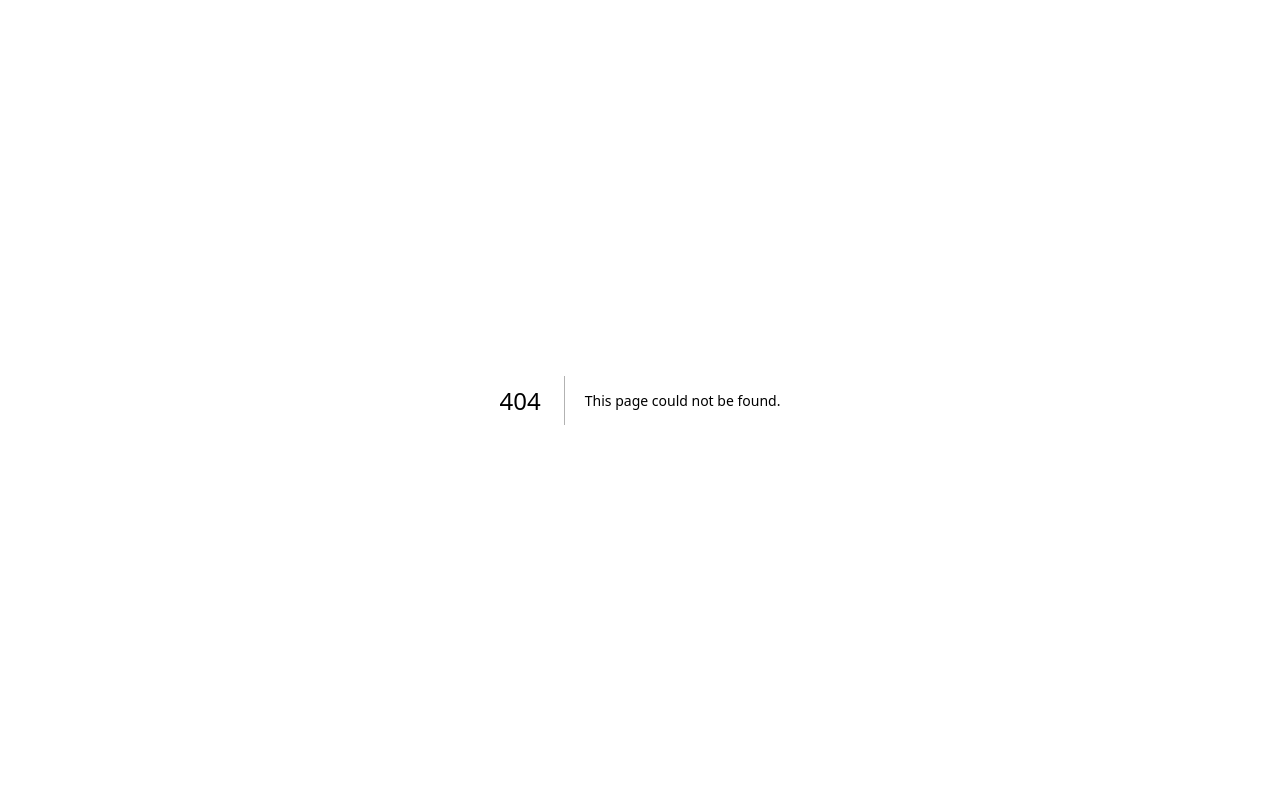
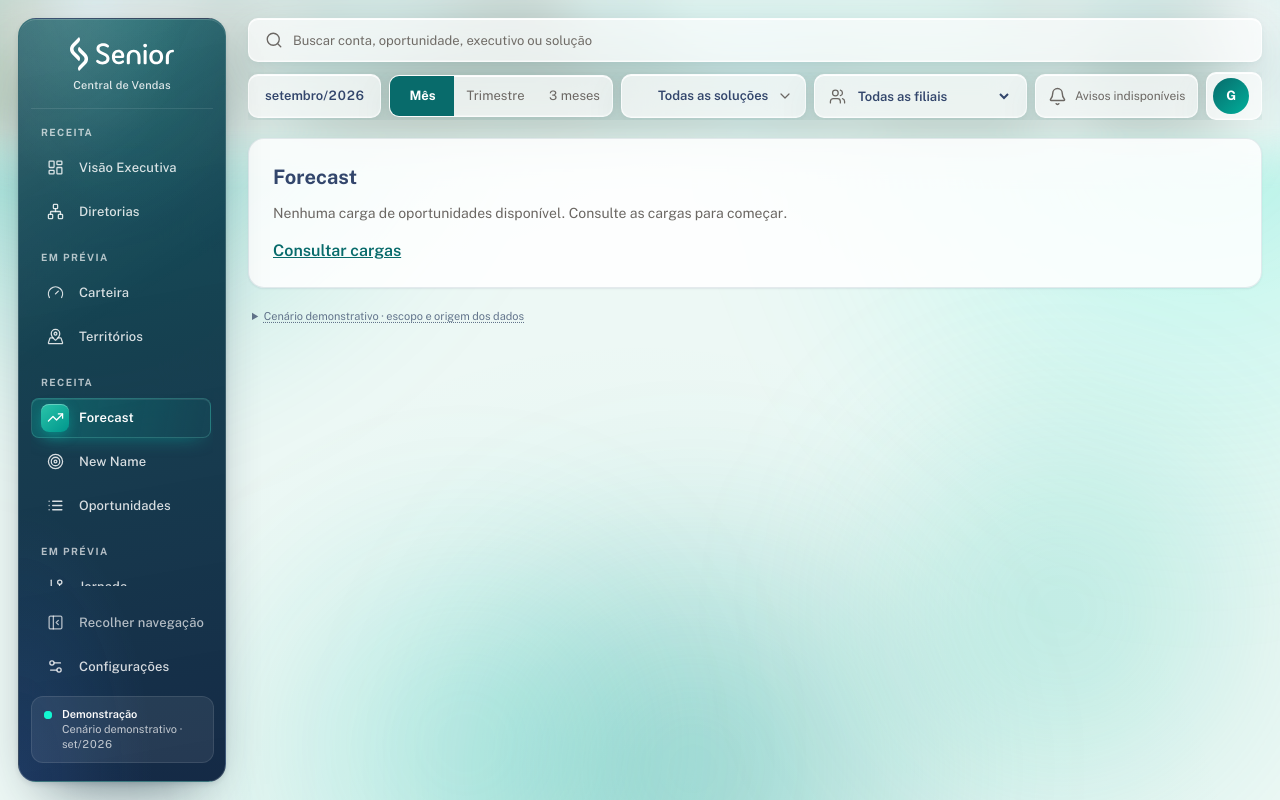
Before and after one commit to brunolimaff-jpg/central-receita, a Next.js app: page /forecast in a window 1280 px wide. Before the commit this address had no page. Built offline with nearby package versions, Linux system fonts and the light colour scheme.

Commit message:
feat: cria rota e resumo corporativo do Forecast

```diff
--- a/next.config.ts
+++ b/next.config.ts
@@ -3,6 +3,7 @@ import path from 'node:path';
 
 const nextConfig: NextConfig = {
   output: "export",
+  trailingSlash: true,
   images: { unoptimized: true },
   devIndicators: false,
   reactStrictMode: false,
--- /dev/null
+++ b/src/app/forecast/page.tsx
@@ -0,0 +1,10 @@
+import { Suspense } from 'react'
+import { CommercialV3App } from '@/features/comercial-v3/commercial-v3-app'
+
+export default function Page() {
+  return (
+    <Suspense fallback={<div role="status">Carregando Forecast…</div>}>
+      <CommercialV3App fixedView="forecast" />
+    </Suspense>
+  )
+}
--- a/src/app/page.tsx
+++ b/src/app/page.tsx
@@ -5,7 +5,7 @@ import { CommercialV3App } from '@/features/comercial-v3/commercial-v3-app'
  * A raiz `/` passa a ser apenas a composição da Visão Comercial V3
  * (plano Task 3 Step 1, l.299-301): o legado permanece no repositório, mas
  * deixa de ser importado aqui. Toda a experiência vive em
- * `src/features/comercial-v3` e navega por query string, sem rota nova.
+ * `src/features/comercial-v3`; o Forecast tem rota própria.
  */
 export default function Page() {
   return (
--- a/src/features/comercial-v3/commercial-v3-app.tsx
+++ b/src/features/comercial-v3/commercial-v3-app.tsx
@@ -6,7 +6,7 @@ import Link from 'next/link'
 import { CommercialShell } from './components/commercial-shell'
 import { TelaBloqueio } from './components/tela-bloqueio'
 import { CHAVE_BLOQUEIO, estaLiberado } from './tela-bloqueio'
-import { buildCommercialHref, commercialReturnHref, parseCommercialContext } from './context'
+import { buildCommercialHref, commercialReturnHref, destinoForecastLegado, parseCommercialContext } from './context'
 import { selectOpportunityLife } from './opportunity-life'
 import { mesCurto } from './mock-data'
 import { TEST_SNAPSHOT as COMMERCIAL_SNAPSHOT, REAL_BRANCH_NAMES, realBranches } from './test-data'
@@ -37,6 +37,8 @@ import { estadoDaHome } from './central-vendas-mrr'
 import { filtrosMensaisDaHome } from './home-raio-x'
 import { ExecutivePage } from './screens/executive-page'
 import { ImportedForecastScreen } from './screens/import-forecast-screen'
+import { ResumoForecast } from './components/resumo-forecast'
+import { criarResumoForecast } from './forecast-screen-model'
 import { PipelineSection } from './components/pipeline-section'
 import { JourneyScreen } from './screens/journey-screen'
 import { NewNameScreen } from './screens/new-name-screen'
@@ -63,7 +65,7 @@ import {
 /** Telas que compõem a página corrida com a carga real (sem demo=1). */
 const PAGINA_CORRIDA: CommercialView[] = ['home', 'new-name']
 
-export function CommercialV3App() {
+export function CommercialV3App({ fixedView }: { fixedView?: CommercialView } = {}) {
   const router = useRouter()
   const searchParams = useSearchParams()
   const [importDraft, setImportDraft] = useState<ImportDraft | null>(null)
@@ -134,17 +136,22 @@ export function CommercialV3App() {
   }, [])
 
   const consulta = searchParams.toString()
-  const contexto = useMemo(() => parseCommercialContext(new URLSearchParams(consulta)), [consulta])
+  const contexto = useMemo(() => ({ ...parseCommercialContext(new URLSearchParams(consulta)), ...(fixedView ? { view: fixedView } : {}) }), [consulta, fixedView])
+  useEffect(() => {
+    const destino = destinoForecastLegado(new URLSearchParams(consulta))
+    if (!fixedView && destino) router.replace(destino)
+  }, [consulta, fixedView, router])
   const { view, period, solution, branch, from, opportunityId, no: idNo, territorio } = contexto
   /*
    * `?demo=1` existe para revisar o cenário fictício em desenvolvimento. Na
    * publicação, o painel mostra somente a carga confirmada: aceitar o parâmetro
    * ali expunha dados de demonstração no endereço do diretor.
    */
-  const demoRequested = !visualPreviewEnabled && !sharedImportEnabled && searchParams.get('demo') === '1'
+  const demoRequested = process.env.NODE_ENV === 'development' && !visualPreviewEnabled && !sharedImportEnabled && searchParams.get('demo') === '1'
   const sourceView = view === 'forecast' || view === 'new-name' || view === 'opportunities'
   const oportunidadesImportadas = !demoRequested ? importDraft?.opportunities : null
   const referenciaOportunidades = oportunidadesImportadas?.referenceDate ?? importDraft?.orders?.referenceDate ?? ''
+  const resumoForecast = useMemo(() => criarResumoForecast({ batch: oportunidadesImportadas ?? null, referenceDate: referenciaOportunidades, carregando: importLoading, erro: importError }), [oportunidadesImportadas, referenciaOportunidades, importLoading, importError])
   // Página corrida: Visão Executiva e New Name numa rolagem só, com a carga real.
   // Com demo=1 cada tela volta ao cenário demonstrativo; a Visão Executiva (home) segue como antes.
   const executiveView = view === 'home' || (PAGINA_CORRIDA.includes(view) && !demoRequested)
@@ -259,18 +266,19 @@ export function CommercialV3App() {
           ...(destino === view && from ? { from } : {}),
           // Sair de Territórios para outra tela leva o território aberto, para o retorno cair no mesmo nível.
           ...(destino !== 'territorios' && contexto.territorio ? { territorio: contexto.territorio } : {}),
-          ...(destino === 'opportunity' && view !== 'opportunity' ? { returnTo: `/?${consulta}` } : {}),
+          ...(destino === 'opportunity' && view !== 'opportunity' ? { returnTo: `${fixedView === 'forecast' ? '/forecast' : '/'}?${consulta}` } : {}),
           ...extra,
         },
       )
-      const params = new URLSearchParams(destination.slice(2))
+      const [caminho, consultaDestino] = destination.split('?')
+      const params = new URLSearchParams(consultaDestino)
       const current = new URLSearchParams(consulta)
       for (const key of ['importMonth', 'importRepresentative', 'importUnit', 'demo']) {
         if (current.has(key)) params.set(key, current.get(key)!)
       }
-      return `/?${params.toString()}`
+      return `${caminho}?${params.toString()}`
     },
-    [period, solution, branch, query, busca, movement, view, from, contexto, consulta],
+    [period, solution, branch, query, busca, movement, view, from, contexto, consulta, fixedView],
   )
 
   const movementHref = useCallback(
@@ -371,7 +379,7 @@ export function CommercialV3App() {
       dataCarga={cargaNaPagina ? dataCarga : null}
     >
       {visualPreviewEnabled && <p role="status" className="mb-3 inline-flex rounded-full bg-white/70 px-3 py-1 text-[12px] text-ink-muted">Homologação · dados fictícios</p>}
-      {sharedImportEnabled && view !== 'config' && view !== 'territorios' && !executiveView && !(sourceView && oportunidadesImportadas) && <div className="mb-4 flex flex-wrap items-center justify-between gap-3 rounded-xl border border-[#dfe8ef] bg-white px-4 py-3 text-sm text-[#33466c]">
+      {sharedImportEnabled && view !== 'forecast' && view !== 'config' && view !== 'territorios' && !executiveView && !(sourceView && oportunidadesImportadas) && <div className="mb-4 flex flex-wrap items-center justify-between gap-3 rounded-xl border border-[#dfe8ef] bg-white px-4 py-3 text-sm text-[#33466c]">
         <p><strong>Cenário demonstrativo.</strong> As cargas CSV/XLSX são consultadas em Forecast e New Name. Esta visão usa o cenário fixo, com agregados por filial identificados na tela.</p>
         <Link href={nav.href('config')} className="font-semibold text-[#086b6b] underline">Consultar cargas</Link>
       </div>}
@@ -405,7 +413,7 @@ export function CommercialV3App() {
         <SystemScreen model={home} filiaisReais={!visualPreviewEnabled && period === 'month'} nav={nav} />
       )}
 
-      {importError && view !== 'config' && <section className="rounded-xl border border-[#dfe8ef] bg-white p-6 text-sm text-[#33466c]">
+      {importError && view !== 'config' && view !== 'forecast' && <section className="rounded-xl border border-[#dfe8ef] bg-white p-6 text-sm text-[#33466c]">
         <p role="alert">{importError}</p>
         <div className="mt-4 flex flex-wrap gap-4">
           <button className="font-semibold underline" onClick={() => window.location.reload()}>Tentar novamente</button>
@@ -413,15 +421,16 @@ export function CommercialV3App() {
         </div>
       </section>}
       {sourceView && demoRequested && <Link href={nav.href(view).replace(/&demo=1(?:&|$)/, '&').replace(/&$/, '')} className="mb-4 inline-block text-sm font-semibold text-[#086b6b] underline">Voltar aos dados compartilhados</Link>}
-      {view === 'forecast' && oportunidadesImportadas && (
-        <ImportedForecastScreen batch={oportunidadesImportadas} previousBatch={previousImportDraft?.opportunities ?? null} referenceDate={referenciaOportunidades} />
+      {view === 'forecast' && !demoRequested && <ResumoForecast modelo={resumoForecast} consultarHref={nav.href('config')} />}
+      {view === 'forecast' && oportunidadesImportadas && 'resultado' in resumoForecast && (
+        <ImportedForecastScreen batch={oportunidadesImportadas} previousBatch={previousImportDraft?.opportunities ?? null} referenceDate={referenciaOportunidades} movement={movement} />
       )}
 
-      {(view === 'forecast' || view === 'opportunities') && oportunidadesImportadas && (
+      {(view === 'forecast' || view === 'opportunities') && oportunidadesImportadas && (view !== 'forecast' || 'resultado' in resumoForecast) && (
         <PipelineSection records={oportunidadesImportadas.records} previousRecords={previousImportDraft?.opportunities?.records ?? null} referenceDate={referenciaOportunidades} />
       )}
 
-      {view === 'forecast' && !oportunidadesImportadas && (
+      {view === 'forecast' && demoRequested && (
         <ForecastScreen
           model={forecast}
           meta={home.kpis.find((kpi) => kpi.key === 'meta')?.value ?? 0}
--- a/src/features/comercial-v3/components/forecast-towers-panel.tsx
+++ b/src/features/comercial-v3/components/forecast-towers-panel.tsx
@@ -71,8 +71,8 @@ export function ForecastTowersPanel({ modo, previstos, ganhos, periodo }: {
   const horizontais = agruparPor(previstos, ganhos, horizontalOuSem, HORIZONTAIS)
   return (
     <Panel
-      titulo={modo === 'agora' ? 'Forecast por filial' : 'Forecast por torre · 2027'}
-      subtitulo={`Previsto e ganhos ${periodo}.`}
+      titulo={modo === 'agora' ? 'Forecast estimado por filial' : 'Forecast estimado por torre · 2027'}
+      subtitulo={`Forecast estimado e ganhos ${periodo}.`}
       acao={<InfoTip texto={modo === 'agora'
         ? 'Filial é a unidade (representante) de cada oportunidade na carga.'
         : 'A torre vem das colunas produto, módulo e modalidade. Segmento: Demais Segmentos, Agronegócio, Construção ou Indústria. Horizontal: ERP (+ Senior Capital), HCM (+ GRS e Wiipo) ou Logística. As duas leituras somam o mesmo previsto.'} />}
--- /dev/null
+++ b/src/features/comercial-v3/components/resumo-forecast.tsx
@@ -0,0 +1,37 @@
+import Link from 'next/link'
+import type { ResumoForecastModel } from '../forecast-screen-model'
+import { SeloOrigem } from './home-resultado'
+
+const moeda = (valor: number | null) => valor === null ? 'Indisponível' : valor.toLocaleString('pt-BR', { style: 'currency', currency: 'BRL' })
+
+export function ResumoForecast({ modelo, consultarHref }: { modelo: ResumoForecastModel; consultarHref: string }) {
+  if (!('resultado' in modelo)) return (
+    <section className="revenue-panel mb-5 p-6" aria-label="Forecast">
+      <h1 className="text-xl font-bold text-ink">Forecast</h1>
+      <p className="mt-3 text-sm text-ink-muted" role={modelo.estado === 'erro' ? 'alert' : 'status'}>{modelo.mensagem}</p>
+      {modelo.estado !== 'carregando' && <Link href={consultarHref} className="mt-4 inline-block font-semibold text-brand-escuro underline">Consultar cargas</Link>}
+    </section>
+  )
+  const { corporativo, estimado } = modelo.resultado
+  return (
+    <section className="revenue-panel mb-5 space-y-5 p-6" aria-label="Forecast da competência">
+      <h1 className="text-xl font-bold text-ink">Forecast</h1>
+      <SeloOrigem selo={modelo.selo} />
+      <div className="grid gap-5 lg:grid-cols-2">
+        <article className="rounded-xl border border-line p-4">
+          <h2 className="text-sm font-semibold text-ink">Forecast corporativo (4 critérios)</h2>
+          <p className="mt-2 text-2xl font-bold text-ink">{corporativo.estado === 'valido' ? moeda(corporativo.valor) : 'Indisponível'}</p>
+          {corporativo.estado !== 'valido' && <p className="mt-2 text-sm text-ink-muted">{corporativo.motivo}</p>}
+        </article>
+        <article className="rounded-xl border border-line p-4">
+          <h2 className="text-sm font-semibold text-ink">{estimado.rotulo}</h2>
+          <p className="mt-2 text-2xl font-bold text-ink">{moeda(estimado.valor)}</p>
+          <p className="mt-2 text-sm text-ink-muted">{estimado.quantidade} oportunidades · Estimativa, não é o Forecast corporativo.</p>
+          {estimado.aviso && <p className="mt-2 text-sm text-dado-atencao"><span className="revenue-pill">Degradado</span> {estimado.aviso}</p>}
+          {estimado.semProbabilidade > 0 && <p className="mt-2 text-sm text-ink-muted">Sem probabilidade: {estimado.semProbabilidade} oportunidades.</p>}
+          {estimado.semValor > 0 && <p className="mt-2 text-sm text-ink-muted">Sem valor previsto: {estimado.semValor} oportunidades. {estimado.motivo}</p>}
+        </article>
+      </div>
+    </section>
+  )
+}
--- a/src/features/comercial-v3/context.ts
+++ b/src/features/comercial-v3/context.ts
@@ -3,7 +3,7 @@
  *
  * Fonte: 05_IMPLEMENTATION_PLAN_V3.md Task 1 Steps 1-4 (l.75-123).
  * Consome apenas `URLSearchParams`; não depende de `src/lib/domain/navigation.ts` (legado V2).
- * Todas as telas vivem na raiz (`/?view=...`), então nenhuma rota nova é criada em `src/app`.
+ * O Forecast tem rota própria; as demais telas usam `/?view=...`.
  */
 
 import {
@@ -108,7 +108,7 @@ export function buildCommercialHref(
   extra?: { from?: CommercialView; opportunityId?: string; movement?: ForecastMovement | null; returnTo?: string; no?: string; territorio?: string; branch?: string },
 ): string {
   const params = new URLSearchParams()
-  params.set('view', view)
+  if (view !== 'forecast') params.set('view', view)
   params.set('period', context.period)
   if (context.solution && context.solution !== ALL_FILTERS) params.set('solution', context.solution)
   const filial = extra?.branch ?? context.branch
@@ -127,13 +127,21 @@ export function buildCommercialHref(
   if (context.busca) params.set('busca', context.busca)
   const returnTo = retornoLocal(extra?.returnTo)
   if (returnTo) params.set('returnTo', returnTo)
-  return `/?${params.toString()}`
+  return `${view === 'forecast' ? '/forecast' : '/'}?${params.toString()}`
+}
+
+export function destinoForecastLegado(params: URLSearchParams): string | null {
+  if (params.get('view') !== 'forecast') return null
+  const consulta = new URLSearchParams(params)
+  consulta.delete('view')
+  return `/forecast${consulta.size ? `?${consulta}` : ''}`
 }
 
 /** Aceita apenas uma leitura local válida, sem retorno recursivo ao detalhe. */
 function retornoLocal(href: string | null | undefined): string | undefined {
-  if (!href?.startsWith('/?') || href.length > 3000) return undefined
-  const params = new URLSearchParams(href.slice(2))
+  if (!href || (!href.startsWith('/?') && !href.startsWith('/forecast?')) || href.length > 3000) return undefined
+  const params = new URLSearchParams(href.slice(href.indexOf('?') + 1))
+  if (href.startsWith('/forecast?')) return params.has('returnTo') ? undefined : href
   const view = params.get('view')
   if (!pertence(COMMERCIAL_VIEWS, view) || view === 'opportunity' || params.has('returnTo')) return undefined
   return href
--- /dev/null
+++ b/src/features/comercial-v3/forecast-screen-model.ts
@@ -0,0 +1,32 @@
+import type { ImportBatch } from './manual-import'
+import { calcularElegibilidadeForecast, type ResultadoElegibilidadeForecast } from './forecast-eligibility.ts'
+import type { SeloBloco } from './home-raio-x'
+
+export type ResumoForecastModel =
+  | { estado: 'carregando' | 'erro' | 'sem-carga'; mensagem: string }
+  | { estado: 'valida' | 'degradada'; resultado: ResultadoElegibilidadeForecast; selo: SeloBloco }
+
+export function criarResumoForecast({ batch, referenceDate, carregando = false, erro = '' }: {
+  batch: ImportBatch | null
+  referenceDate?: string
+  carregando?: boolean
+  erro?: string
+}): ResumoForecastModel {
+  if (erro) return { estado: 'erro', mensagem: erro }
+  if (carregando) return { estado: 'carregando', mensagem: 'Carregando a última carga…' }
+  if (!batch) return { estado: 'sem-carga', mensagem: 'Nenhuma carga de oportunidades disponível. Consulte as cargas para começar.' }
+  const referencia = batch.referenceDate ?? referenceDate ?? ''
+  const competencia = referencia.slice(0, 7)
+  if (!/^\d{4}-(0[1-9]|1[0-2])$/.test(competencia)) return { estado: 'erro', mensagem: 'A carga não informa uma data de referência válida para definir a competência.' }
+  const resultado = calcularElegibilidadeForecast(batch.records, competencia)
+  const detalhes = [
+    batch.filename ?? 'Arquivo não informado', `referência ${referencia}`, `competência ${competencia}`,
+    batch.importedAt ? `importada em ${batch.importedAt}` : null,
+    batch.hash ? `hash ${batch.hash.slice(0, 8)}` : null,
+  ].filter(Boolean).join(' · ')
+  return {
+    estado: resultado.estimado.estado === 'degradado' || resultado.estimado.aviso ? 'degradada' : 'valida',
+    resultado,
+    selo: { origem: 'teste', rotulo: 'Carga importada', periodo: competencia, referencia: detalhes, texto: `Carga importada · ${detalhes}` },
+  }
+}
--- a/src/features/comercial-v3/screens/import-forecast-screen.tsx
+++ b/src/features/comercial-v3/screens/import-forecast-screen.tsx
@@ -5,7 +5,7 @@ import type { ImportBatch, ImportedRecord } from '../manual-import'
 import { calculateForecastMonth, isClosedStage, isForecastStage, type ForecastPeriod } from '../forecast-month'
 import { ponteReconcilia } from '../trajectory-model'
 import { formatarOportunidades, formatarPercentualInteiro, formatarRealCompacto } from '../format'
-import { forecastFocusFromHash, forecastHashFor, HASH_FORECAST_GANHOU, type ForecastFocusMovement } from '../forecast-focus'
+import { forecastFocusFromHash, HASH_FORECAST_GANHOU, type ForecastFocusMovement } from '../forecast-focus'
 import { forecastMovementRows, groupMovements, type MovementLabel } from '../movement-rows'
 import { ImpactRing, InfoTip, MovementCard, Panel, PanelSection, type RingGroup } from '../components/executive-ui'
 import { ColumnChart, SeletorGranularidade, type Coluna } from '../components/charts'
@@ -62,10 +62,11 @@ export function SeletorPeriodo({ rotulo, valor, opcoes, onChange }: {
   )
 }
 
-export function ImportedForecastScreen({ batch, previousBatch, referenceDate, focus }: {
+export function ImportedForecastScreen({ batch, previousBatch, referenceDate, focus, movement }: {
   batch: ImportBatch
   previousBatch: ImportBatch | null
   referenceDate: string
+  movement?: string | null
   /** Pedido de foco da Home; `key` reaplica o recorte em cliques repetidos. */
   focus?: { movement: ForecastFocusMovement | null; key: number } | null
 }) {
@@ -103,11 +104,17 @@ export function ImportedForecastScreen({ batch, previousBatch, referenceDate, fo
     setSelecionado(focus.movement)
   }, [focus])
 
+  useEffect(() => { setSelecionado(movement ?? null) }, [movement])
+
   /** Mantém a URL descrevendo a seleção sem criar entrada no histórico. */
   const marcarHash = (movement: string | null) => {
     try {
       // Preserva o estado do Next no histórico.
-      window.history.replaceState(window.history.state, '', forecastHashFor(movement, period))
+      const destino = new URL(window.location.href)
+      destino.hash = ''
+      if (movement) destino.searchParams.set('movement', movement)
+      else destino.searchParams.delete('movement')
+      window.history.replaceState(window.history.state, '', `${destino.pathname}${destino.search}`)
     } catch {
       // Histórico bloqueado: a seleção local continua valendo.
     }
@@ -118,7 +125,7 @@ export function ImportedForecastScreen({ batch, previousBatch, referenceDate, fo
   const monthResult = useMemo(() => calculateForecastMonth(batch.records, previous, month, referenceDate, 'mês', competenciaAnterior), [batch.records, previous, month, referenceDate, competenciaAnterior])
   const { result, rows, grupos } = useMemo(() => selectForecastMovements(batch.records, previous, referenceDate, period, competenciaAnterior), [batch.records, previous, referenceDate, period, competenciaAnterior])
 
-  const linhas = selecionado ? rows.filter(row => CARTOES_FORECAST.find(cartao => cartao.key === selecionado)?.labels.includes(row.movement)) : rows
+  const linhas = selecionado ? rows.filter(row => CARTOES_FORECAST.find(cartao => cartao.key === selecionado)?.labels.includes(row.movement) || row.movement === selecionado) : rows
   const grupo = (key: string) => grupos.find(item => item.key === key)!
   /* Cargas de meses diferentes não se comparam: Entrou/Saiu ficam indisponíveis. */
   const comparavel = result.bridge?.comparavel ?? true
@@ -165,18 +172,18 @@ export function ImportedForecastScreen({ batch, previousBatch, referenceDate, fo
   return (
     <PanelSection
       id="forecast"
-      titulo="Forecast"
-      contexto={`Previsto, ganhos no CRM e movimentação de ${mesLabel}.`}
+      titulo="Forecast estimado"
+      contexto={`Estimativa, ganhos no CRM e movimentação de ${mesLabel}.`}
       acao={
         <div className="flex flex-wrap items-center gap-2">
         <SeletorPeriodo
-          rotulo="Estrutura do forecast"
+          rotulo="Estrutura do Forecast estimado"
           valor={recorte}
           opcoes={[{ valor: 'agora', texto: 'Agora' }, { valor: '2027', texto: '2027' }]}
           onChange={valor => setRecorte(valor as ModoRecorte)}
         />
         <SeletorPeriodo
-          rotulo="Período do forecast"
+          rotulo="Período do Forecast estimado"
           valor={period}
           opcoes={[{ valor: 'semana', texto: 'Semana' }, { valor: 'mês', texto: 'Mês' }]}
           onChange={valor => { setPeriod(valor as ForecastPeriod); setSelecionado(null); marcarHash(null) }}
@@ -184,6 +191,7 @@ export function ImportedForecastScreen({ batch, previousBatch, referenceDate, fo
         </div>
       }
     >
+      {!comparavel && <p role="note" className="rounded-xl bg-dado-atencao-suave p-4 text-sm text-dado-atencao"><strong>Comparação bloqueada.</strong> A carga anterior é de outra competência ({competenciaAnterior?.slice(0, 7) ?? 'não informada'}). Cargas de meses diferentes não se comparam.</p>}
       <div className="grid min-w-0 gap-4 xl:grid-cols-[minmax(0,1fr)_320px]">
         <div className="grid min-w-0 gap-4">
           <Panel className="h-full" titulo={granGanhos === 'semana' ? 'Ganhos por dia' : granGanhos === 'mês' ? 'Ganhos por semana' : 'Ganhos por mês'} subtitulo={`Valor fechado como ganho ${recorteGanhos}.`} acao={<span className="flex items-center gap-1.5"><SeletorGranularidade rotulo="Agrupar ganhos por" valor={granGanhos} onChange={setGranGanhos} textos={{ semana: 'Dias', mês: 'Semanas', tri: 'Meses' }} /><InfoTip texto={monthResult.probabilityAvailable ? 'Entram no previsto as oportunidades em Proposta ou Negociação, com chance de 75% ou mais e previsão no mês.' : 'A carga não traz probabilidade: o critério de 75% não foi aplicado.'} /></span>}>
@@ -229,7 +237,7 @@ export function ImportedForecastScreen({ batch, previousBatch, referenceDate, fo
             })}
           </div>
 
-        <ImpactRing titulo={period === 'semana' ? 'Impacto no forecast da semana' : 'Impacto no forecast do mês'} legenda="Peso de cada movimento no saldo." grupos={anel} saldo={saldo} rotuloSaldo={period === 'semana' ? 'Saldo da semana' : 'Saldo no mês'} />
+        <ImpactRing titulo={period === 'semana' ? 'Impacto no Forecast estimado da semana' : 'Impacto no Forecast estimado do mês'} legenda="Peso de cada movimento no saldo." grupos={anel} saldo={saldo} rotuloSaldo={period === 'semana' ? 'Saldo da semana' : 'Saldo no mês'} />
         </div>
       </div>
 
```
Also changed, not shown: 2 other files (tests, documents, lock files or other folders).
